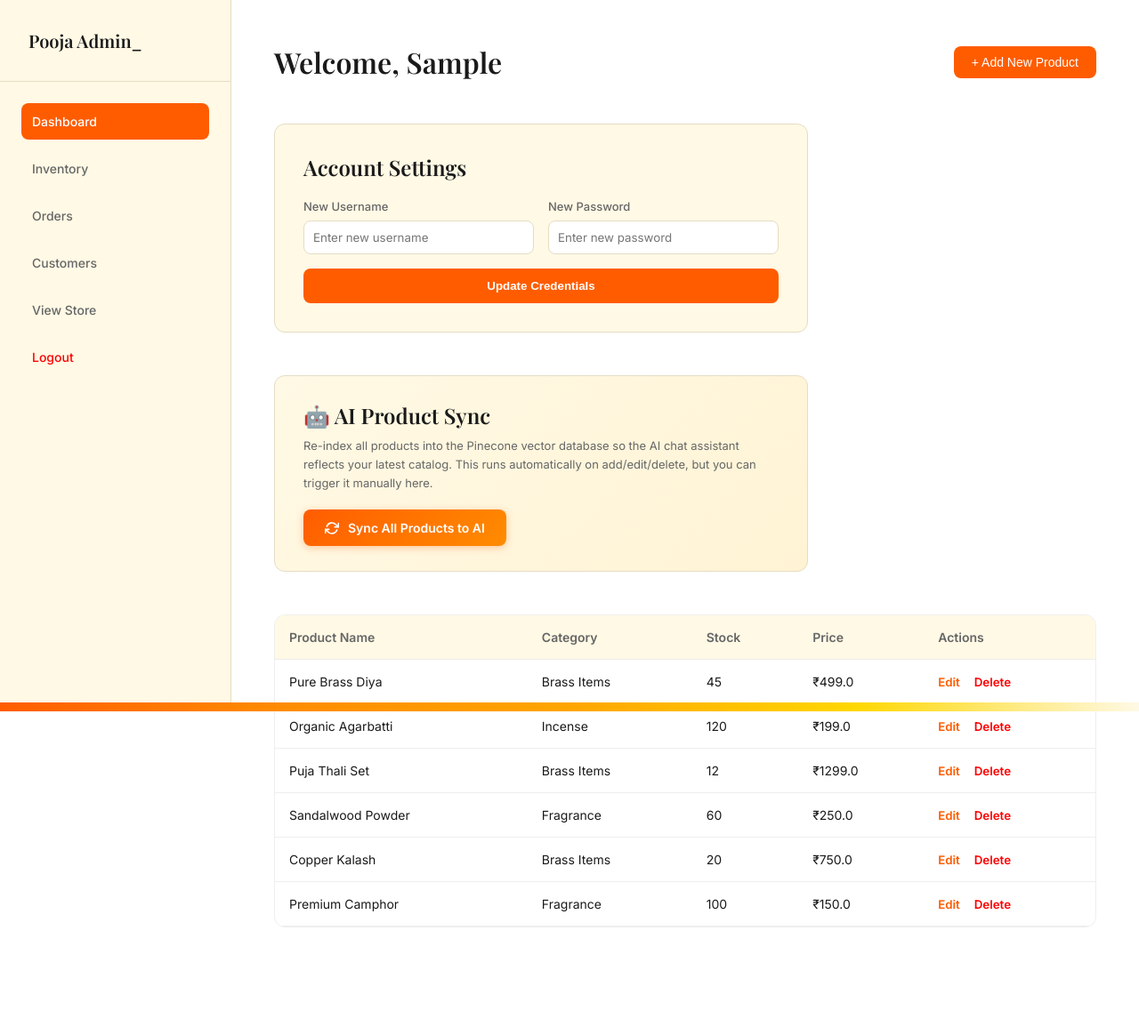
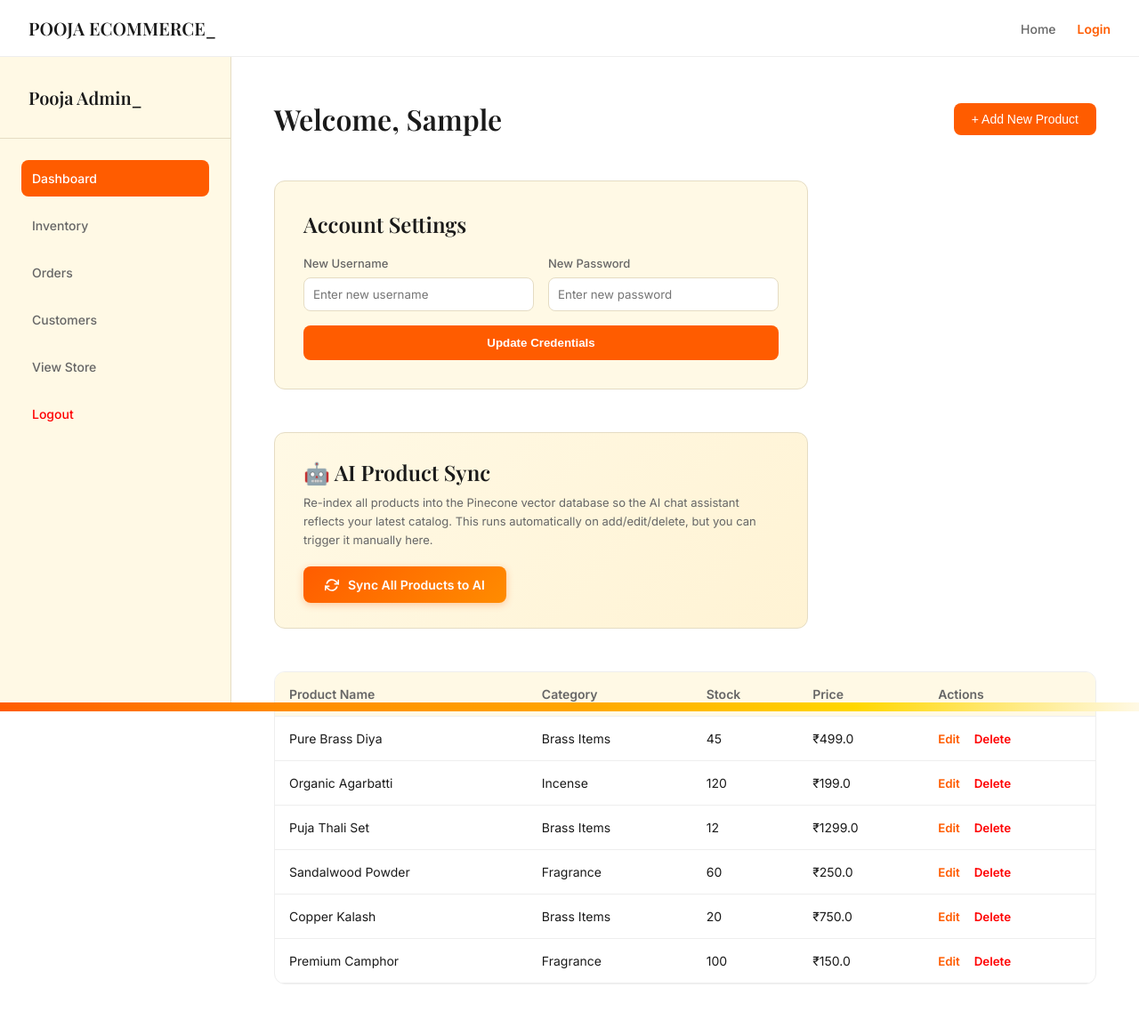
Before and after one commit to chinmayc0707/pooja_ecommerce, a Flask app: template flask_app/templates/admin.html in a window 1280 px wide. Shown: the whole page at 89% size. Before the commit the page ends 1043 px from the top, so only its background shows below. Run offline with Flask 3, Linux system fonts and the light colour scheme; the template is opened without the code that fills it: values that come from a table or form of the project are taken from there, most other values are stand-ins (such as "Sample title", 1, 10 or a date in 2020).

Commit message:
Add top navbar to admin page
Co-authored-by: chinmayc0707 <139462368+chinmayc0707@users.noreply.github.com>

```diff
--- a/flask_app/templates/admin.html
+++ b/flask_app/templates/admin.html
@@ -24,9 +24,17 @@
         * { box-sizing: border-box; margin: 0; padding: 0; }
         ::selection { background-color: #FF5C00; color: white; }
         ::-moz-selection { background-color: #FF5C00; color: white; }
-        body { font-family: 'Inter', sans-serif; background-color: var(--colors-canvas); color: var(--colors-ink); display: flex; min-height: 100vh; }
+        body { font-family: 'Inter', sans-serif; background-color: var(--colors-canvas); color: var(--colors-ink); display: flex; flex-direction: column; min-height: 100vh; }
 
-        .sidebar { width: 260px; background: var(--colors-cream); border-right: 1px solid var(--colors-beige-deep); display: flex; flex-direction: column; position: fixed; height: 100vh; }
+        nav { position: sticky; top: 0; height: 64px; background: var(--colors-canvas); border-bottom: 1px solid var(--colors-hairline-soft); display: flex; align-items: center; justify-content: space-between; padding: 0 32px; z-index: 100; width: 100%; }
+        .logo { font-family: 'Playfair Display', serif; font-size: 20px; font-weight: 600; text-decoration: none; color: var(--colors-ink); }
+        .nav-links { display: flex; gap: 24px; align-items: center; list-style: none; }
+        .nav-links a { text-decoration: none; color: var(--colors-slate); font-size: 14px; font-weight: 500; transition: color 0.2s; }
+        .nav-links a:hover { color: var(--colors-primary); }
+
+        .container-main { display: flex; flex-grow: 1; }
+
+        .sidebar { width: 260px; background: var(--colors-cream); border-right: 1px solid var(--colors-beige-deep); display: flex; flex-direction: column; position: fixed; height: calc(100vh - 64px); top: 64px; }
         .sidebar-header { padding: 32px; border-bottom: 1px solid var(--colors-beige-deep); }
         .sidebar-header h2 { font-family: 'Playfair Display', serif; font-size: 20px; }
         .sidebar-nav { padding: 24px; list-style: none; flex-grow: 1; }
@@ -83,7 +91,22 @@
     </style>
 </head>
 <body>
-    <div class="sidebar">
+    <nav>
+        <a href="/" class="logo">POOJA ECOMMERCE_</a>
+        <ul class="nav-links">
+            <li><a href="/">Home</a></li>
+            {% if current_user %}
+            {% if current_user.is_admin %}
+            <li><a href="/admin" style="color: var(--colors-primary); font-weight: 600;">Admin</a></li>
+            {% endif %}
+            <li><a href="/logout" style="color: var(--colors-primary); font-weight: 600;">Logout</a></li>
+            {% else %}
+            <li><a href="/login" style="color: var(--colors-primary); font-weight: 600;">Login</a></li>
+            {% endif %}
+        </ul>
+    </nav>
+    <div class="container-main">
+        <div class="sidebar">
         <div class="sidebar-header">
             <h2>Pooja Admin_</h2>
         </div>
@@ -163,6 +186,7 @@
         </div>
     </div>
 
+    </div>
     <datalist id="category-list">
         {% for category in categories %}
         <option value="{{ category }}">
```
